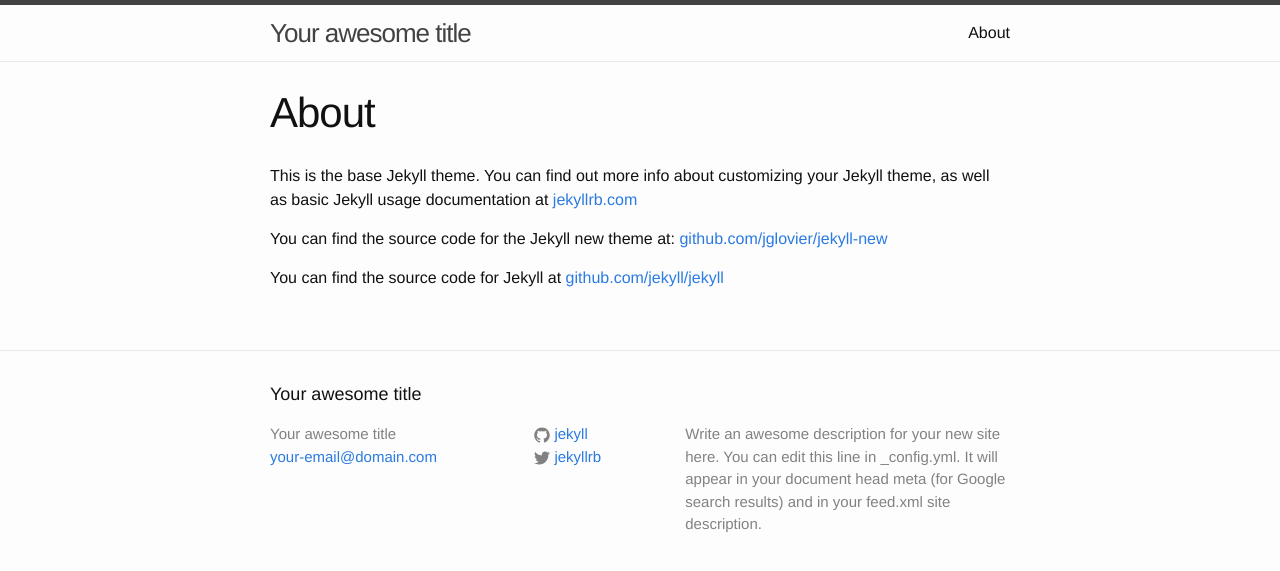
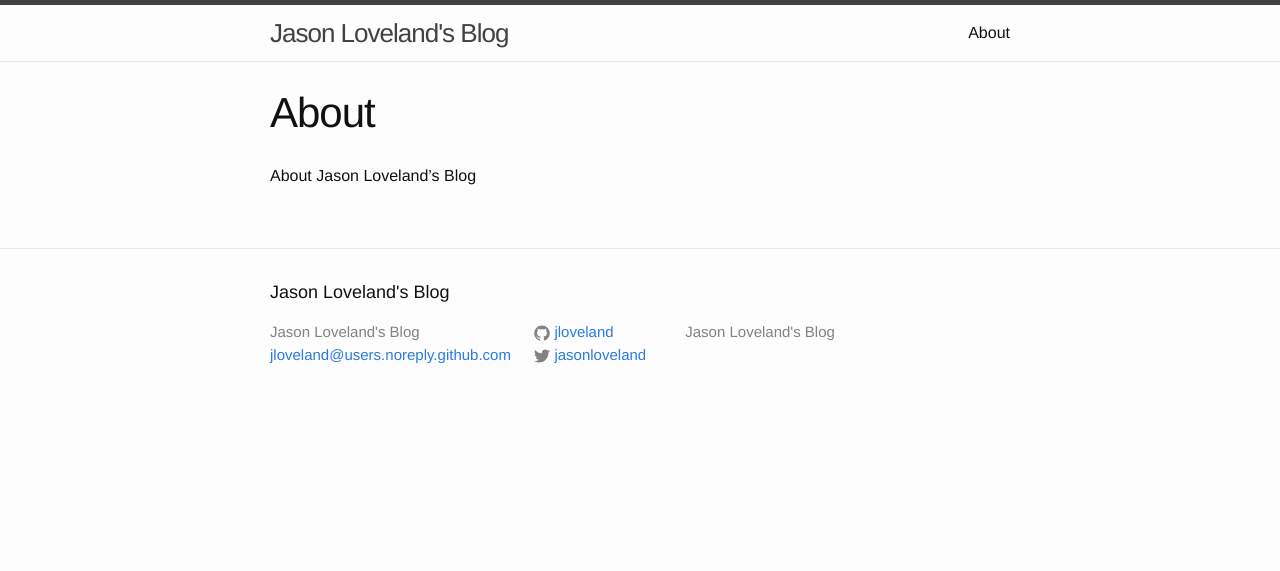
Before and after one commit to jloveland/jloveland.github.io, a Jekyll site: the page built from about.md, in a window 1280 px wide. Shown: the top 571 px of the page. Built offline with Jekyll 4.4.1, drawn with Linux system fonts in a browser that asks for light colours.

Commit message:
adding jloveland's info

```diff
--- a/_config.yml
+++ b/_config.yml
@@ -1,14 +1,11 @@
 # Site settings
-title: Your awesome title
-email: your-email@domain.com
-description: > # this means to ignore newlines until "baseurl:"
-  Write an awesome description for your new site here. You can edit this
-  line in _config.yml. It will appear in your document head meta (for
-  Google search results) and in your feed.xml site description.
+title: Jason Loveland's Blog
+email: jloveland@users.noreply.github.com
+description: "Jason Loveland's Blog"
 baseurl: "" # the subpath of your site, e.g. /blog/
 url: "http://yourdomain.com" # the base hostname & protocol for your site
-twitter_username: jekyllrb
-github_username:  jekyll
+twitter_username: jasonloveland
+github_username:  jloveland
 
 # Build settings
 markdown: kramdown
--- a/about.md
+++ b/about.md
@@ -4,8 +4,4 @@
 permalink: /about/
 ---
 
-This is the base Jekyll theme. You can find out more info about customizing your Jekyll theme, as well as basic Jekyll usage documentation at [jekyllrb.com](http://jekyllrb.com/)
-
-You can find the source code for the Jekyll new theme at: [github.com/jglovier/jekyll-new](https://github.com/jglovier/jekyll-new)
-
-You can find the source code for Jekyll at [github.com/jekyll/jekyll](https://github.com/jekyll/jekyll)
+About Jason Loveland's Blog
```
